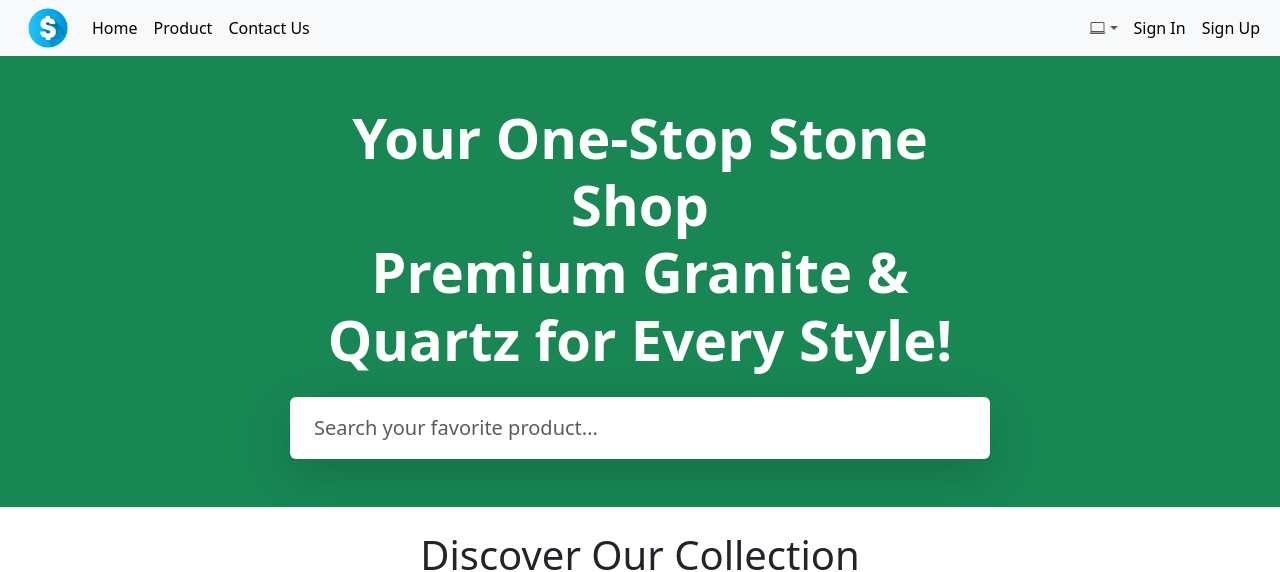
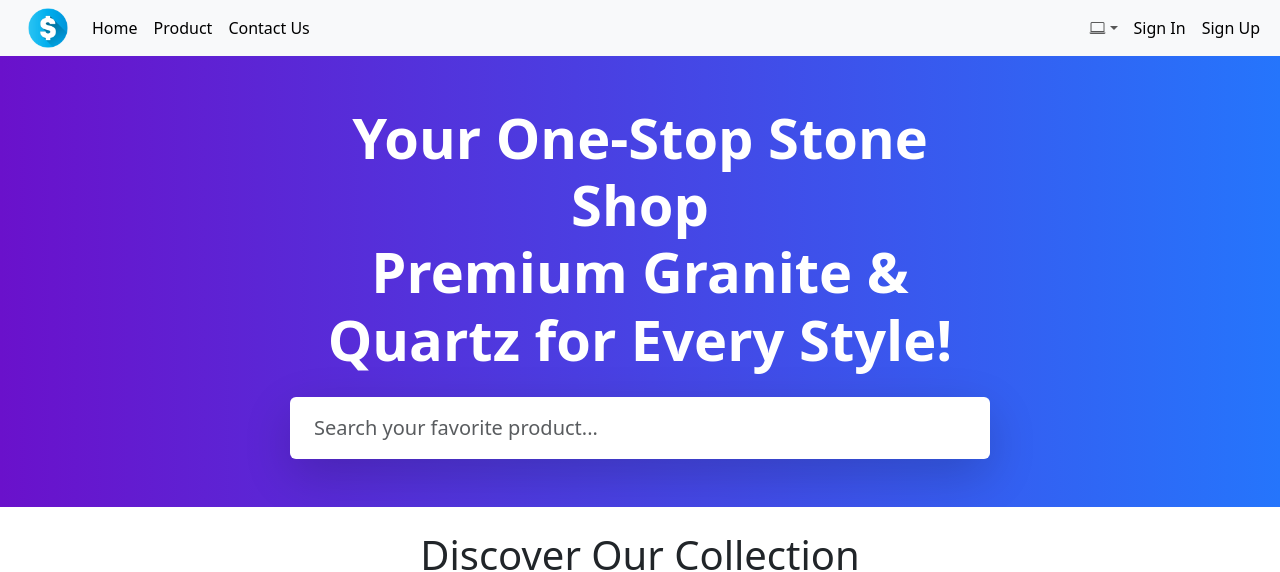
Before and after one commit to bekov28/granite-online-shop, a Vue app: page / in a window 1280 px wide. Shown: the top 572 px of the page. Built offline with nearby package versions, Linux system fonts and the light colour scheme; no server answers; the database is empty.

Commit message:
isAuth removed from contactUs

```diff
--- a/src/router/routes.js
+++ b/src/router/routes.js
@@ -22,7 +22,6 @@ const router = createRouter({
       path: '/contact-us',
       name: APP_ROUTE_NAMES.CONTACT_US,
       component: ContactUs,
-      beforeEnter: [isAuthenticated],
     },
     {
       path: '/product-list',
--- a/src/views/home/ContactUs.vue
+++ b/src/views/home/ContactUs.vue
@@ -1,6 +1,6 @@
 <template>
   <!-- Hero Section -->
-  <section class="hero-section bg-success">
+  <section class="hero-section">
     <div class="container text-center">
       <h1 class="display-4 fw-bold text-white">Get In Touch</h1>
       <p class="lead text-white">We'd love to hear from you. Here's how you can reach us.</p>
@@ -25,7 +25,7 @@
             <div class="card-body">
               <i class="fas fa-phone fa-3x text-primary mb-3"></i>
               <h5 class="card-title">Call Us</h5>
-              <p class="card-text">+82 (10) 0000-0000<br />Monday-Friday: 9am-6pm</p>
+              <p class="card-text">+82 (10) 1234-5678<br />Monday-Friday: 9am-6pm</p>
             </div>
           </div>
         </div>
@@ -112,3 +112,11 @@
     </div>
   </section>
 </template>
+
+<style scoped>
+.hero-section {
+  background: linear-gradient(to right, #6a11cb, #2575fc);
+  color: white;
+  padding: 80px 0;
+}
+</style>
--- a/src/views/home/Home.vue
+++ b/src/views/home/Home.vue
@@ -1,15 +1,9 @@
 <template>
   <div>
     <div
-      class="bg-success w-100 position-relative overflow-hidden mb-4 py-5 d-flex align-items-center"
-      style="
-        background-image: url('');
-        background-size: cover;
-        background-position: center;
-        min-height: 400px;
-      "
+      class="bg-success w-100 position-relative overflow-hidden mb-4 py-5 d-flex align-items-center hero-section"
     >
-      <div class="position-absolute top-0 start-0 w-100 h-100 bg-success opacity-50"></div>
+      <div class="position-absolute top-0 start-0 w-100 h-100"></div>
 
       <div class="container-fluid position-relative z-1">
         <div class="row justify-content-center text-center">
@@ -158,3 +152,11 @@ const filteredProductList = computed(() => {
   return tempArray
 })
 </script>
+
+<style scoped>
+.hero-section {
+  background: linear-gradient(to right, #6a11cb, #2575fc);
+  color: white;
+  padding: 80px 0;
+}
+</style>
```
